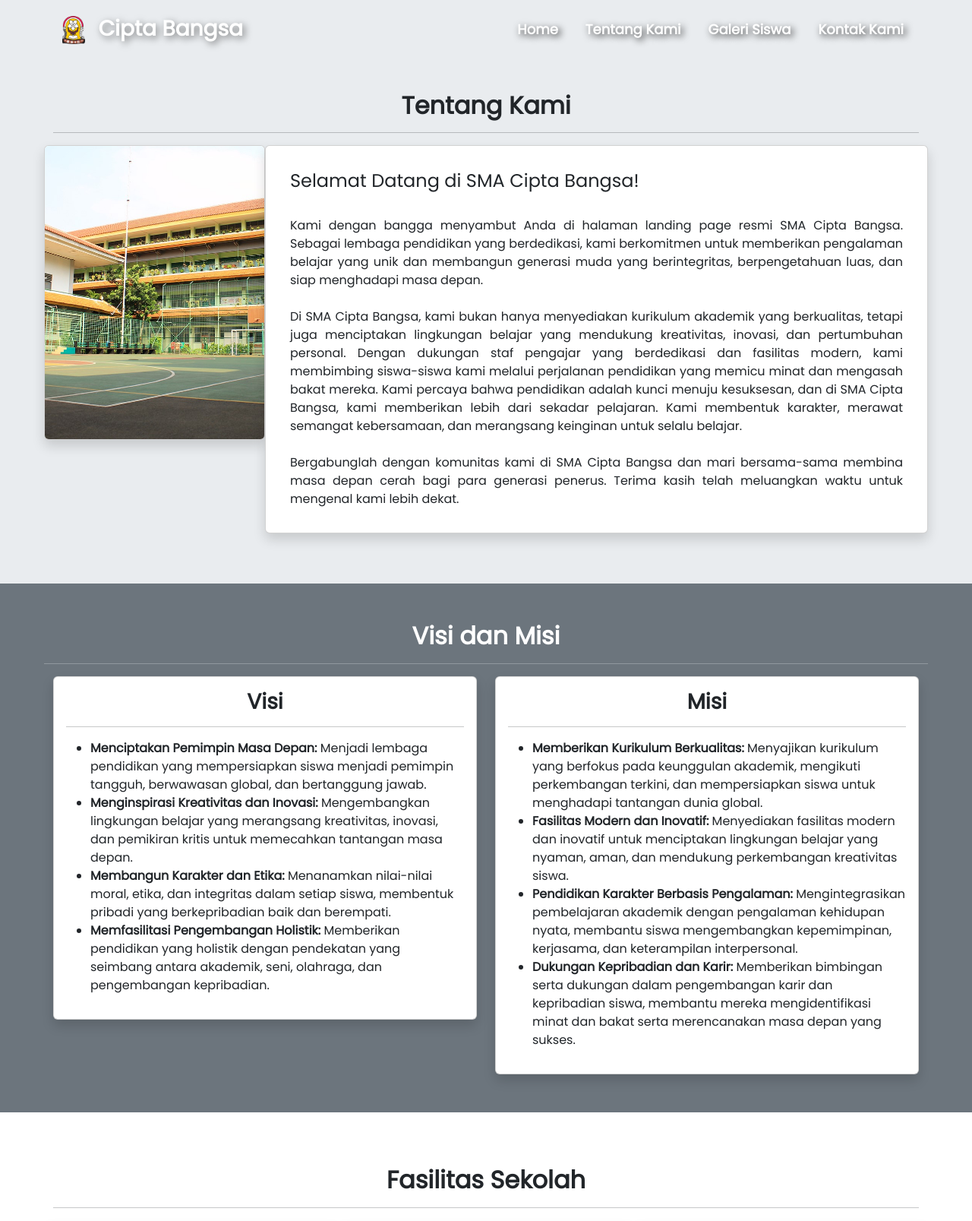
After one commit to FadilFauzan/sma-cipta-bangsa, a PHP site: template app/views/section/about2.php in a window 1280 px wide. The commit adds this page. Shown: the top 1607 px of the page at 76% size. Run offline with PHP 8.4, Linux system fonts and the light colour scheme; the template is opened without the code that fills it, so the values that code supplies are empty; some libraries are stand-ins or nearby versions.

Commit message:
buat file baru about

```diff
--- /dev/null
+++ b/app/views/section/about2.php
@@ -0,0 +1,121 @@
+<?php
+
+require_once("../app/assets.php");
+
+?>
+
+<!-- Tentang Kami -->
+<section class="about bg-body-secondary">
+    <div class="container" id="about" style="padding: 120px 0 50px 0;">
+        <h2 class="text-center mb-3 fw-bold">Tentang Kami</h2><hr>
+        <div class="row">
+            <div class="col p-0">
+                <div class="card shadow overflow-hidden">
+                    <img class="w-100" src="img/profile.jpg" alt="">
+                </div>
+            </div>
+            <div class="col-9 p-0">
+                <div class="card shadow mb-3 p-3">
+                    <div class="card-body">
+                        <h4>Selamat Datang di SMA Cipta Bangsa!</h4><br>
+                        <p class="card-text" align="justify">
+                            Kami dengan bangga menyambut Anda di halaman landing page resmi SMA Cipta Bangsa. Sebagai lembaga pendidikan yang berdedikasi, kami berkomitmen untuk memberikan pengalaman belajar yang unik dan membangun generasi muda yang berintegritas, berpengetahuan luas, dan siap menghadapi masa depan. <br><br>
+                            Di SMA Cipta Bangsa, kami bukan hanya menyediakan kurikulum akademik yang berkualitas, tetapi juga menciptakan lingkungan belajar yang mendukung kreativitas, inovasi, dan pertumbuhan personal. Dengan dukungan staf pengajar yang berdedikasi dan fasilitas modern, kami membimbing siswa-siswa kami melalui perjalanan pendidikan yang memicu minat dan mengasah bakat mereka.
+                            Kami percaya bahwa pendidikan adalah kunci menuju kesuksesan, dan di SMA Cipta Bangsa, kami memberikan lebih dari sekadar pelajaran. Kami membentuk karakter, merawat semangat kebersamaan, dan merangsang keinginan untuk selalu belajar. <br><br>
+                            Bergabunglah dengan komunitas kami di SMA Cipta Bangsa dan mari bersama-sama membina masa depan cerah bagi para generasi penerus. Terima kasih telah meluangkan waktu untuk mengenal kami lebih dekat.
+                        </p>
+                    </div>
+                </div>
+            </div>
+        </div>
+    </div>
+</section>
+
+<!-- Visi dan Misi -->
+<section class="bg-secondary text-white">
+    <div class="container" style="padding: 50px 0;">
+        <div class="row">
+            <h2 class="text-center mb-3 fw-bold">Visi dan Misi</h1><hr>
+            <div class="col-6 mb-3 mb-0">
+                <div class="card shadow">
+                    <div class="card-body">
+                        <h3 class="card-title text-center fw-semibold">Visi</h3><hr>
+                        <ul>
+                            <li><b>Menciptakan Pemimpin Masa Depan:</b> Menjadi lembaga pendidikan yang mempersiapkan siswa menjadi pemimpin tangguh, berwawasan global, dan bertanggung jawab.</li>
+                            <li><b>Menginspirasi Kreativitas dan Inovasi:</b> Mengembangkan lingkungan belajar yang merangsang kreativitas, inovasi, dan pemikiran kritis untuk memecahkan tantangan masa depan.</li>
+                            <li><b>Membangun Karakter dan Etika:</b> Menanamkan nilai-nilai moral, etika, dan integritas dalam setiap siswa, membentuk pribadi yang berkepribadian baik dan berempati.</li>
+                            <li><b>Memfasilitasi Pengembangan Holistik:</b> Memberikan pendidikan yang holistik dengan pendekatan yang seimbang antara akademik, seni, olahraga, dan pengembangan kepribadian.</li>
+                        </ul>
+                    </div>
+                </div>
+            </div>
+            <div class="col-sm-6">
+                <div class="card shadow">
+                    <div class="card-body">
+                        <h3 class="card-title text-center fw-semibold">Misi</h3><hr>
+                        <ul>
+                            <li><b>Memberikan Kurikulum Berkualitas:</b> Menyajikan kurikulum yang berfokus pada keunggulan akademik, mengikuti perkembangan terkini, dan mempersiapkan siswa untuk menghadapi tantangan dunia global.</li>
+                            <li><b>Fasilitas Modern dan Inovatif:</b> Menyediakan fasilitas modern dan inovatif untuk menciptakan lingkungan belajar yang nyaman, aman, dan mendukung perkembangan kreativitas siswa.</li>
+                            <li><b>Pendidikan Karakter Berbasis Pengalaman:</b> Mengintegrasikan pembelajaran akademik dengan pengalaman kehidupan nyata, membantu siswa mengembangkan kepemimpinan, kerjasama, dan keterampilan interpersonal.</li>
+                            <li><b>Dukungan Kepribadian dan Karir:</b> Memberikan bimbingan serta dukungan dalam pengembangan karir dan kepribadian siswa, membantu mereka mengidentifikasi minat dan bakat serta merencanakan masa depan yang sukses.</li>
+                        </ul>
+                    </div>
+                </div>
+            </div>
+        </div>
+    </div>
+</section>
+
+<!-- Fasilitas Sekolah -->
+<section class="bg-white">
+    <div class="container text-center" style="padding: 70px 0 50px 0;">
+        <h2 class="mb-3 fw-semibold">Fasilitas Sekolah</h2><hr>
+        <div class="row">
+            <?php $fasilitasImgDelay = 150 ?>
+            <?php foreach ($fasilitas["img"] as $index => $img) : ?>
+                <div class="col-4 p-1">
+                    <div data-aos="fade-out" data-aos-delay="<?= $fasilitasImgDelay ?>"
+                        data-aos-duration="1000" data-aos-once="true">
+
+                        <div class="card overflow-hidden shadow">
+                            <p class="position-absolute px-3 py-2 text-white fs-5 rounded" style="background-color: rgba(0, 0, 0, 0.7)">
+                                <?= $fasilitas["list"][$index] ?>
+                            </p>
+                            <img src="img/fasilitas/<?= $img ?>" alt="">
+                        </div>
+
+                    </div>
+                </div>
+                <?php $fasilitasImgDelay += 50 ?>
+            <?php endforeach ?>
+        </div>
+    </div>
+</section>
+
+<!-- Jurusan Siswa -->
+<section class="bg-secondary">
+    <div class="container text-white text-center" style="padding: 70px 0 50px 0;">
+        <div class="row">
+            <h2 class="fw-semibold">Jurusan Siswa</h2>
+            <hr style="color: white;">
+            <?php $jurusanImgDelay = 100 ?>
+            <?php foreach ($jurusan["img"] as $index => $img) : ?>
+                <div class="col-4 mb-3">
+                    <div data-aos="zoom-in" data-aos-delay="<?= $jurusanImgDelay ?>"
+                        data-aos-duration="1000" data-aos-once="true">
+
+                        <div class="card overflow-hidden shadow">
+                            <img src="img/jurusan/<?= $img ?>" alt="">
+                            <div class="card-body">
+                                <h5 class="card-title fw-semibold"><?= $jurusan["list"][$index] ?></h5>
+                                <p class="card-text"><?= getJurusanDescription($jurusan["list"][$index]) ?></p>
+                            </div>
+                        </div>
+
+                    </div>
+                </div>
+            <?php $jurusanImgDelay += 300 ?>
+            <?php endforeach ?>
+        </div>
+    </div>
+</section>
--- a/app/views/section/home.php
+++ b/app/views/section/home.php
@@ -12,7 +12,7 @@
             </div>
             <div class="col-6">
                 <div data-aos="zoom-in-down" data-aos-duration="1500">
-                    <img src="img/students.png" alt="" class="w-100">
+                    <img src="img/lapangan.png" alt="" class="w-100">
                 </div>
             </div>
         </div>
```
